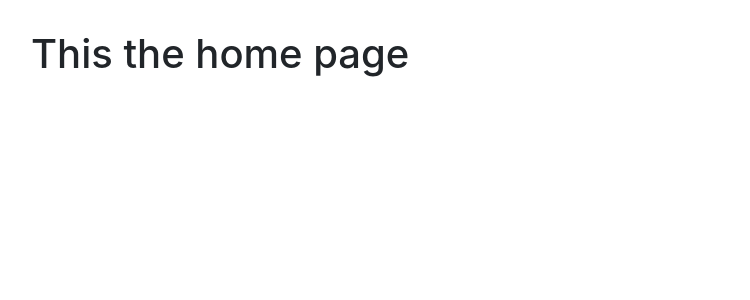
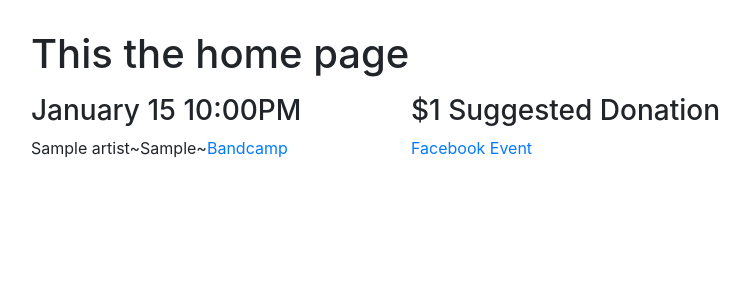
Before and after one commit to PatrickEGorman/MagnoliaHouseShows, a Django app: page / in a window 1280 px wide. Shown: the part 56-356 px from the top of the page, without its empty margins (54-804 px from the left). Run offline with Django 3.2, Linux system fonts and the light colour scheme; tables that the repository leaves empty hold one stand-in row (values such as "Sample post"); style sheets or scripts are compiled from the project's sources; some libraries are stand-ins or nearby versions.

Commit message:
Working on react system

```diff
--- a/home/templates/home.html
+++ b/home/templates/home.html
@@ -7,7 +7,7 @@
     <h1>This the home page</h1>
     <div class="mt-3" id="react_container"></div>
 
+    {% load staticfiles %}
+    <script src={% static '/dist/home.js' %}></script>
+
 {% endblock %}
-
-{% load staticfiles %}
-<script src={% static '/dist/home.js' %}></script>
--- a/static/javascript/home/home.js
+++ b/static/javascript/home/home.js
@@ -4,6 +4,7 @@ import ReactDOM from 'react-dom'
 import $ from 'jquery'
 
 
-let JsonShowData = $.get('/shows/list_shows');
-
-ReactDOM.render(<ShowList showData={JsonShowData}/>, document.getElementById('react_container'))
+$.get('/shows/list_shows', function(data){
+    console.log(data);
+    ReactDOM.render(<ShowList showData={data}/>, document.getElementById('react_container'));
+});
--- a/static/javascript/music/artists_react.js
+++ b/static/javascript/music/artists_react.js
@@ -4,10 +4,20 @@ import ReactDOM from 'react-dom'
 
 class Artist extends React.Component{
     render() {
+        let link;
+        if(this.props.data.bandcamp){
+            link=<a href={this.props.data.bandcamp}>Bandcamp</a>;
+        }
+        else if(this.props.data.soundcloud){
+            link=<a href={this.props.data.soundcloud}>Soundcloud</a>;
+        }
+        else if(this.props.data.youtube){
+            link=<a href={this.props.data.youtube}>Youtube</a>;
+        }
         return (
-            <p>
-                {this.props.data.name}
-            </p>
+            <div>
+                {this.props.data.name}~{this.props.data.hometown}~{link}
+            </div>
         )
     }
 }
@@ -16,13 +26,17 @@ class Artist extends React.Component{
 export class ArtistList extends React.Component{
     render(){
         let contents = [];
-        for(const artist in this.props.artistData){
+        let i = 0;
+        for(const val in this.props.artistData){
             contents.push(
-                <Artist data={artist}/>
-            )
+                <Artist data={this.props.artistData[val]} key={i}/>
+            );
+            i++;
         }
         return(
-            {contents}
+            <div>
+                {contents}
+            </div>
         )
     }
 }
--- a/static/javascript/shows/shows_react.js
+++ b/static/javascript/shows/shows_react.js
@@ -5,10 +5,29 @@ import {ArtistList} from '../music/artists_react'
 
 class Show extends React.Component{
     render() {
+        let split_date = this.props.data.date.split('-');
+        const months = {'1':"January", 2: "February", 3:"March", 4: "April", 5:"May", 6: "June", 7:"July", 8: "August",
+            9:"September", 10: "October", 11:"November", 12: "December"};
+        const month = months[parseInt(split_date[1])];
+        const day = split_date[2];
+
+        let split_time = this.props.data.time.split(":");
+        const hour = parseInt(split_time[0]);
+        const minute = split_time[1];
+
+        let link;
+        if(this.props.data.facebook){
+            link=<a href={this.props.data.facebook}>Facebook Event</a>;
+        }
         return (
             <div className={'row'}>
-                <div className={'col-xs-12 col-sm-6 col-md-4 col-lg-3'}>
+                <div className={'col-xs-12 col-sm-6 col-lg-4'}>
+                    <h3>{month} {day}    {hour}:{minute}PM</h3>
                     <ArtistList artistData={this.props.data.artists}/>
+                </div>
+                <div className={'col-xs-12 col-sm-6 col-lg-4'}>
+                    <h3>${this.props.data.suggested_donation} Suggested Donation</h3>
+                    {link}
                 </div>
             </div>
         )
@@ -19,13 +38,17 @@ class Show extends React.Component{
 export class ShowList extends React.Component{
     render(){
         let contents = [];
-        for(const show in this.props.showData){
+        let i = 0;
+        for(const val in this.props.showData){
             contents.push(
-                <Show data={show}/>
-            )
+                <Show data={this.props.showData[val]} key={i}/>
+            );
+            i++;
         }
         return(
-            {contents}
+            <div>
+                {contents}
+            </div>
         )
     }
 }
```
